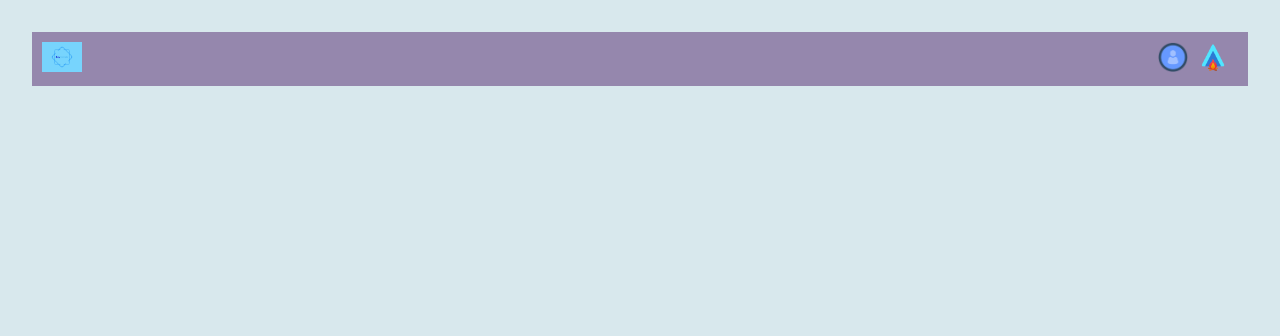
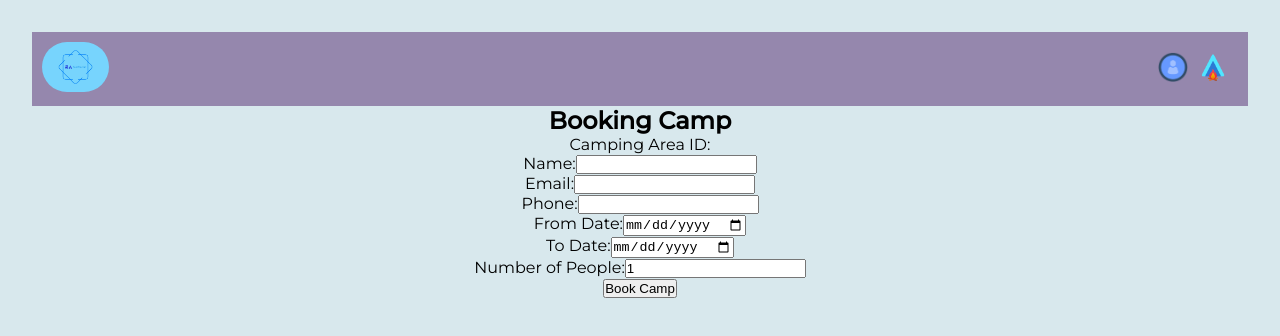
Before and after one commit to sgayathrii/tent-tracker-frontend, a React (Vite) app: page /booking in a window 1280 px wide. Before the commit this address had no page. Shown: the top 336 px of the page. Built offline with nearby package versions, Linux system fonts and the light colour scheme; a web font is replaced by a local one.

Commit message:
Feat: Added BookingCamp page

```diff
--- a/package.json
+++ b/package.json
@@ -15,6 +15,7 @@
     "react-router-dom": "^6.20.1"
   },
   "devDependencies": {
+    "@types/node": "^20.10.4",
     "@types/react": "^18.2.37",
     "@types/react-dom": "^18.2.15",
     "@typescript-eslint/eslint-plugin": "^6.10.0",
--- a/src/App.css
+++ b/src/App.css
@@ -26,7 +26,13 @@ body {
   align-items: center;
 }
 
-.navbar__icons__logo,
+.navbar__icons__logo {
+  height: 50px;
+  margin-right: 10px;
+  cursor: pointer;
+  border-radius: 80px;
+}
+
 .navbar__icons__login,
 .navbar__icons__logout,
 .navbar__icons__book-camp{
@@ -34,3 +40,21 @@ body {
   margin-right: 10px;
   cursor: pointer;
 }
+
+/* Camping Area */
+.camping-container__area {
+  display: flex;
+  flex-direction: row;
+  justify-content: space-evenly;
+  align-items: center;
+  margin-top: 10px;
+}
+
+.camping-container__area__image {
+  width: 100px;
+  height: 100px;
+}
+
+.camping-container__area__not-available {
+  font-size: 14px;
+}
--- a/src/App.tsx
+++ b/src/App.tsx
@@ -4,6 +4,7 @@
   import Login from "./pages/Login";
   import CampingAreas from "./pages/CampingAreas";
   import Home from "./pages/Home";
+import BookingCamp from "./pages/BookingCamp";
 
   function App() {
     const location = useLocation();
@@ -15,7 +16,8 @@
         <Routes>
           <Route path="/" element={<Home username={username} />} />
           <Route path="/login" element={<Login />} />
-          <Route path="/camping-areas" element={<CampingAreas />} />
+          <Route path="/camping-areas" element={<CampingAreas username={username}/>} />
+          <Route path="/booking" element={<BookingCamp />} />
         </Routes>
       </div>
     );
--- /dev/null
+++ b/src/api.ts
@@ -0,0 +1,2 @@
+//export const BASE_URL = "https://tent-tracker-backend-production.up.railway.app";
+export const BASE_URL = "http://localhost:8000";
--- /dev/null
+++ b/src/pages/BookingCamp.tsx
@@ -0,0 +1,113 @@
+import { useState } from "react";
+import { useLocation, useNavigate } from "react-router-dom";
+
+const BookingCamp = () => {
+  const navigate = useNavigate();
+  const location = useLocation();
+  const campingAreaId = location.state?.campingAreaId;
+
+  const [bookingDetails, setBookingDetails] = useState({
+    name: "",
+    email: "",
+    phone: "",
+    fromDate: "",
+    toDate: "",
+    numberOfPeople: 1,
+  });
+
+  const handleBooking = () => {
+    console.log("Booking details:", {
+      campingAreaId,
+      ...bookingDetails,
+    });
+
+    navigate("/confirmation");
+  };
+
+  return (
+    <div>
+      <h2>Booking Camp</h2>
+      <p>Camping Area ID: {campingAreaId}</p>
+
+      <form>
+        <label>
+          Name:
+          <input
+            type="text"
+            value={bookingDetails.name}
+            onChange={(e) =>
+              setBookingDetails({ ...bookingDetails, name: e.target.value })
+            }
+          />
+        </label>
+        <br />
+        <label>
+          Email:
+          <input
+            type="email"
+            value={bookingDetails.email}
+            onChange={(e) =>
+              setBookingDetails({ ...bookingDetails, email: e.target.value })
+            }
+          />
+        </label>
+        <br />
+        <label>
+          Phone:
+          <input
+            type="tel"
+            value={bookingDetails.phone}
+            onChange={(e) =>
+              setBookingDetails({ ...bookingDetails, phone: e.target.value })
+            }
+          />
+        </label>
+        <br />
+        <label>
+          From Date:
+          <input
+            type="date"
+            value={bookingDetails.fromDate}
+            onChange={(e) =>
+              setBookingDetails({
+                ...bookingDetails,
+                fromDate: e.target.value,
+              })
+            }
+          />
+        </label>
+        <br />
+        <label>
+          To Date:
+          <input
+            type="date"
+            value={bookingDetails.toDate}
+            onChange={(e) =>
+              setBookingDetails({ ...bookingDetails, toDate: e.target.value })
+            }
+          />
+        </label>
+        <br />
+        <label>
+          Number of People:
+          <input
+            type="number"
+            value={bookingDetails.numberOfPeople}
+            onChange={(e) =>
+              setBookingDetails({
+                ...bookingDetails,
+                numberOfPeople: Number(e.target.value),
+              })
+            }
+          />
+        </label>
+        <br />
+        <button type="button" onClick={handleBooking}>
+          Book Camp
+        </button>
+      </form>
+    </div>
+  );
+};
+
+export default BookingCamp;
--- a/src/pages/CampingAreas.tsx
+++ b/src/pages/CampingAreas.tsx
@@ -1,7 +1,62 @@
-const CampingAreas = () => {
+import { useEffect, useState } from "react";
+import { CampingArea, CampingAreaProps } from "../types/types";
+import { BASE_URL } from "../api";
+import { useNavigate } from "react-router-dom";
+
+const CampingAreas = ({ username }: CampingAreaProps) => {
+  const [campingAreas, setCampingAreas] = useState<CampingArea[]>([]);
+
+  const navigate = useNavigate();
+
+  const fetchCampingData = async () => {
+    try {
+      const response = await fetch(`${BASE_URL}/api/camping-areas`);
+      const fetchedData = await response.json();
+      setCampingAreas(fetchedData);
+    } catch (error) {
+      console.error("Error fetching data:", error);
+    }
+  };
+
+  useEffect(() => {
+    fetchCampingData();
+  }, []);
+
+  const handleBookCamp = (campingAreaId: number) => {
+    if (username) {
+      navigate("/booking", { state: campingAreaId });
+    } else {
+      navigate("/login");
+    }
+  };
+
   return (
-    <div>CampingAreas</div>
-  )
-}
+    <div className="camping-container">
+      <h2 className="camping-container__header">Camping Areas</h2>
+      {campingAreas.map((campingArea) => (
+        <div key={campingArea.id} className="camping-container__area">
+          <img
+            src={campingArea.imageUrl}
+            alt={campingArea.name}
+            className="camping-container__area__image"
+          />
+          <p className="camping-container__area__name">{campingArea.name}</p>
+          {campingArea.availability ? (
+            <button
+              onClick={() => handleBookCamp(campingArea.id)}
+              className="camping-container__area__book-button"
+            >
+              Book Camp
+            </button>
+          ) : (
+            <p className="camping-container__area__not-available">
+              Not Available
+            </p>
+          )}
+        </div>
+      ))}
+    </div>
+  );
+};
 
-export default CampingAreas
+export default CampingAreas;
```
Also changed, not shown: src/types/types.ts (+15 -3 lines), 1 other file (tests, documents, lock files or other folders).
